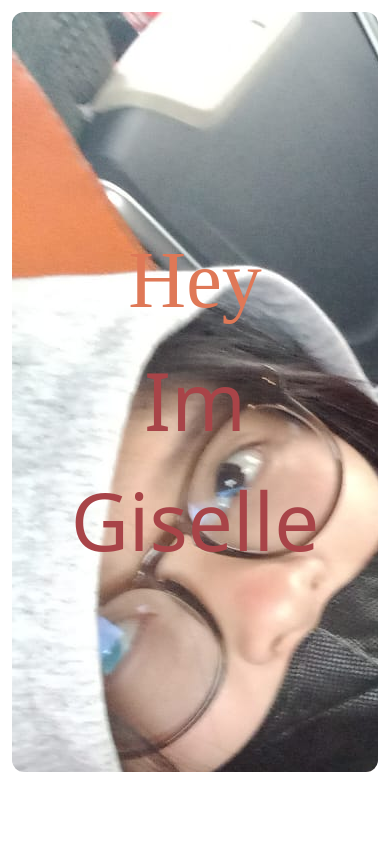
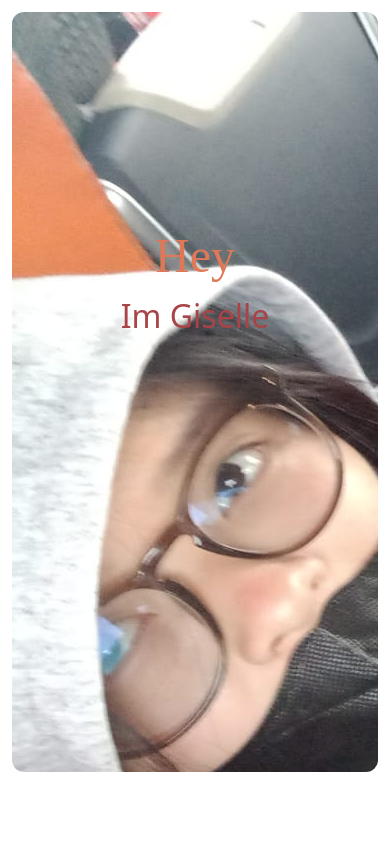
Before and after one commit to Clerami889/G-Project, a React (Create React App) app: page / in a window 390 px wide. Shown: the top 844 px of the page. Built offline with nearby package versions, Linux system fonts and the light colour scheme; a web font is replaced by a local one.

Commit message:
update 0.6

```diff
--- a/src/components/Atas.jsx
+++ b/src/components/Atas.jsx
@@ -6,12 +6,12 @@ const Atas = () => {
       <div className="mt-[13rem] text-center justify-center items-center ">
         <p
           id="hey"
-          className="text-[5rem] transition ease-in-out delay-150 text-[#DF7857] text-center  hover:-translate-y-1 hover:scale-110 hover:duration-300"
+          className="text-[3rem] md:text-[5rem] transition ease-in-out delay-150 text-[#DF7857] text-center  hover:-translate-y-1 hover:scale-110 hover:duration-300"
         >
           Hey
         </p>
       </div>
-      <p className="text-[5rem] text-[#A84448] text-center blur-[0.5px] animate-masuk">
+      <p className="text-[2rem] text-[#A84448] text-center blur-[0.5px] animate-masuk md:text-[5rem]">
         Im Giselle
       </p>
     </div>
```
